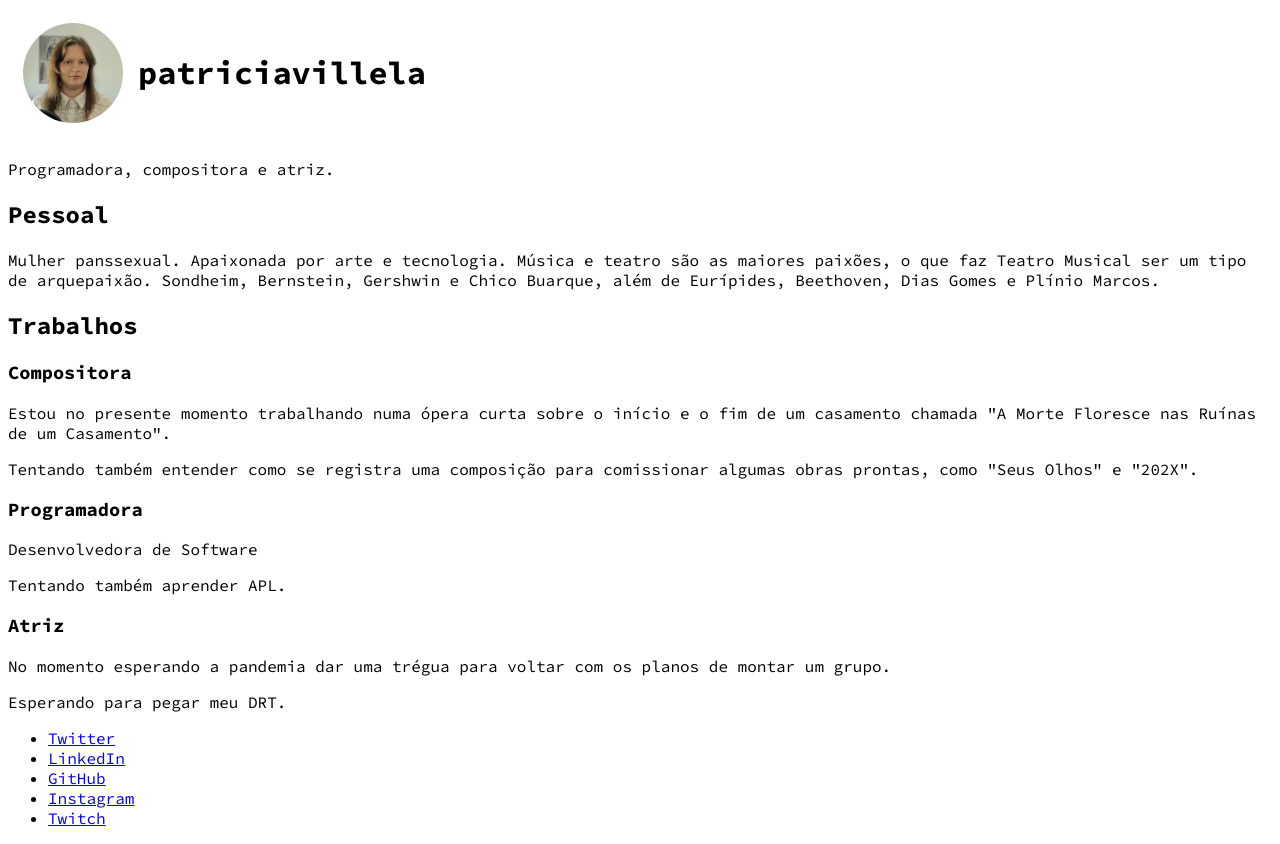
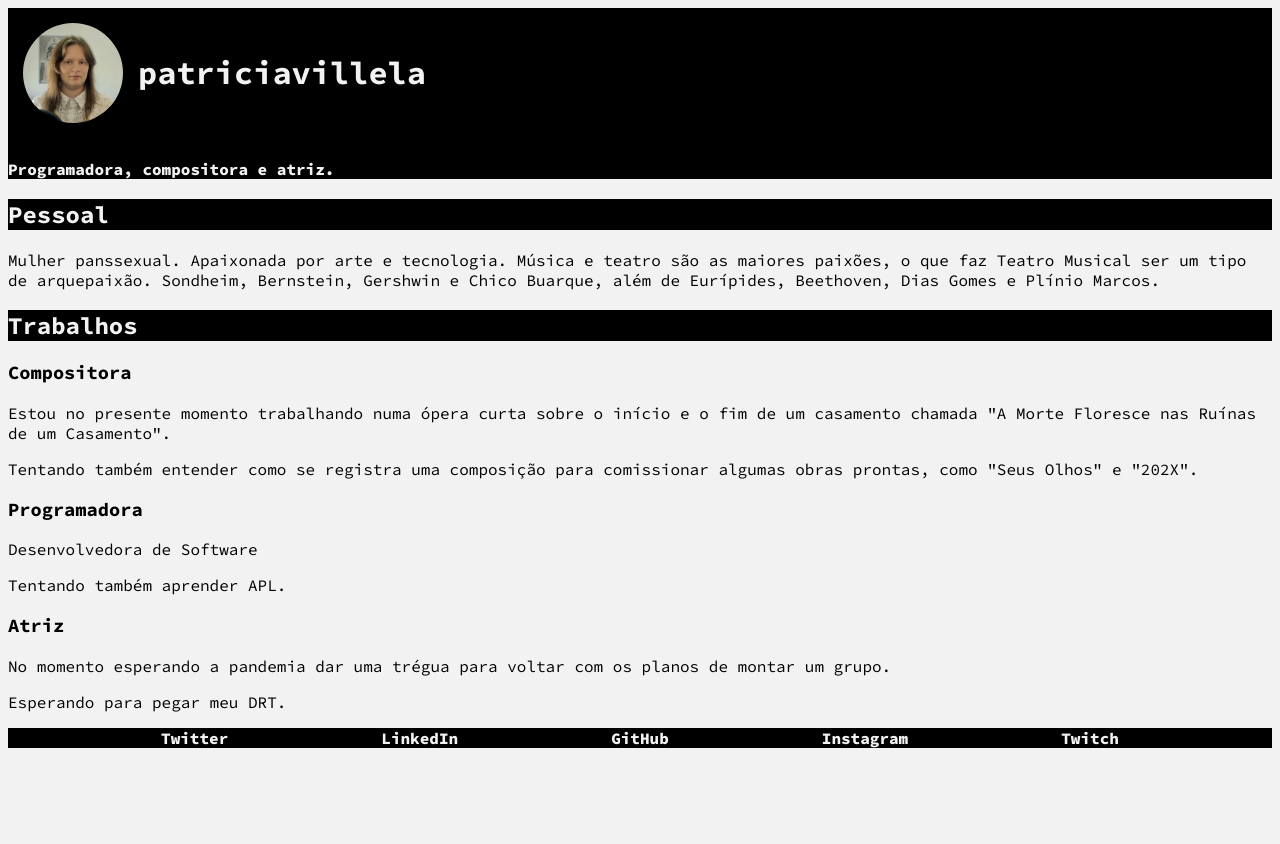
Before and after one commit to patriciavillela/patriciavillela.com.br, a plain HTML site: page index.html in a window 1280 px wide. After the commit the page ends 800 px from the top, so only its background shows below. Drawn offline with Linux system fonts and the light colour scheme.

Commit message:
Estiliza as seções

```diff
--- a/index.html
+++ b/index.html
@@ -5,7 +5,7 @@
 </head>
 <body>
     <header>
-        <h1><img src="perfil.png">patriciavillela</h1>
+        <h1><img src="perfil.png" alt="Imagem de perfil da Patrícia. Cabelos loiros lisos caídos sobre os ombros e vestida num chemise off-white com estampa. No fundo, um quadro de Luiz Gonzaga quase completamente escondido pela Patrícia.">patriciavillela</h1>
         <p>Programadora, compositora e atriz.</p>
     </header>
     <main>
--- a/style.css
+++ b/style.css
@@ -3,8 +3,14 @@
     src: url('SourceCodePro-VariableFont_wght.ttf');
 }
 
+:root {
+    --primary-color: hsl(0, 0%, 95%, 1);
+    --secondary-color: black;
+}
+
 body {
     font-family: 'Source Code Pro';
+    background-color: var(--primary-color);
 }
 
 img {
@@ -17,3 +23,34 @@ h1 {
     display: flex;
     align-items: center;
 }
+
+h2 {
+    background-color: var(--secondary-color);
+    color: var(--primary-color);
+}
+
+header {
+    background-color: var(--secondary-color);
+    color: var(--primary-color);
+    font-weight: 800;
+}
+
+footer {
+    background-color: var(--secondary-color);
+    color: var(--primary-color);
+}
+
+footer ul {
+    display: flex;
+    flex-direction: row;
+    justify-content: space-evenly;
+    list-style-type: none;
+    margin: 0px;
+    padding: 0px;
+}
+
+footer ul a {
+    color: var(--primary-color);
+    text-decoration: none;
+    font-weight: 800;
+}
```
